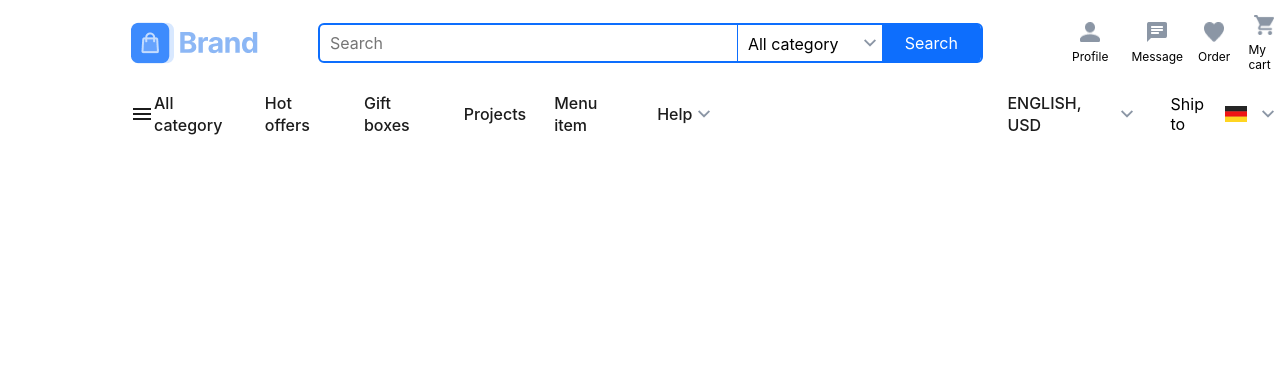
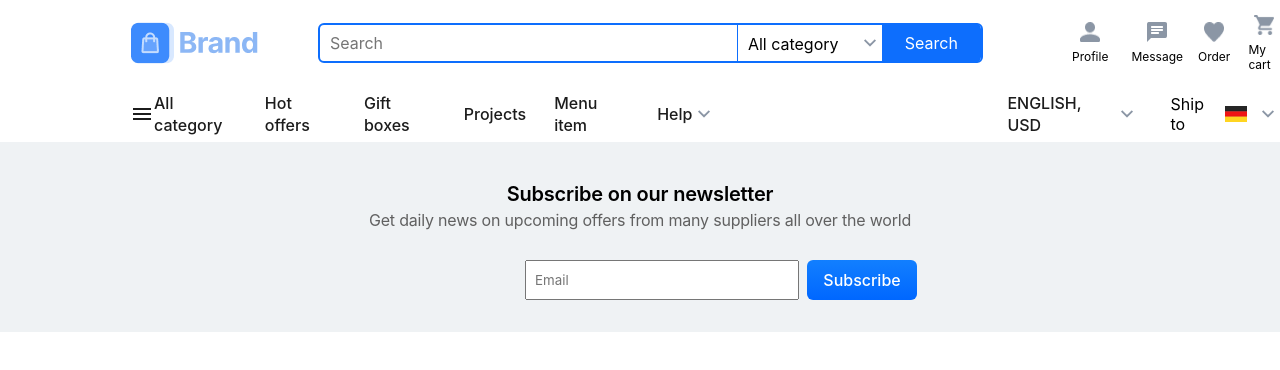
Before and after one commit to vudd95/Team2-CIJS88-MindX, a React (Create React App) app: page / in a window 1280 px wide. Shown: the top 370 px of the page. Built offline with nearby package versions, Linux system fonts and the light colour scheme.

Commit message:
subscribe component

```diff
--- a/src/components/Header/header.css
+++ b/src/components/Header/header.css
@@ -27,8 +27,7 @@ body {
 .header-logo__top {
   width: 15rem;
   height: 4.6rem;
-    background-image: url('/public/images/logo-colored.png');
-
+  background-image: url("/public/images/logo-colored.png");
 }
 
 .header-search__top {
@@ -39,8 +38,6 @@ body {
   margin-left: 46px;
   display: flex;
   align-items: center;
-
-
 }
 
 .header-search__top input {
--- /dev/null
+++ b/src/components/Subscribe/Subscribe.js
@@ -0,0 +1,18 @@
+import React from 'react'
+import '../Subscribe/subscribe.css'
+
+const Subscribe = () => {
+  return (
+    <div className='subscribe'>
+        <h2>Subscribe on our newsletter</h2>
+        <p>Get daily news on upcoming offers from many suppliers all over the world</p>
+        <div className='subscribe__action'>
+            <input placeholder='Email'></input>
+            <button>Subscribe</button>
+        </div>
+
+    </div>
+  )
+}
+
+export default Subscribe
--- /dev/null
+++ b/src/components/Subscribe/subscribe.css
@@ -0,0 +1,64 @@
+* {
+  margin: 0;
+  padding: 0;
+  box-sizing: border-box;
+}
+
+html {
+  font-size: 62.5%;
+}
+
+body {
+  font-size: 1.6rem;
+}
+
+.subscribe {
+  max-width: 144rem;
+  height: 19rem;
+  margin: 0 auto;
+  background-color: #eff2f4;
+  padding-top: 3.8rem;
+}
+
+.subscribe h2 {
+  text-align: center;
+  font-size: 2rem;
+  font-style: normal;
+  font-weight: 600;
+  line-height: 2.8rem;
+  letter-spacing: -0.2px;
+}
+
+.subscribe p {
+  text-align: center;
+  font-style: normal;
+  font-weight: 400;
+  line-height: 2.4rem;
+  letter-spacing: -0.2px;
+  color: #606060;
+}
+
+.subscribe__action {
+  display: flex;
+  margin-top: 2.8rem;
+  margin-left: 52.5rem;
+}
+
+.subscribe__action input {
+  width: 27.4rem;
+  height: 4rem;
+  padding-left: 8px;
+}
+
+.subscribe__action button {
+  width: 11rem;
+  height: 4rem;
+  background: linear-gradient(180deg, #127fff 0%, #0067ff 100%);
+  color: #fff;
+  margin-left: 8px;
+  border: none;
+  border-radius: 6px;
+  font-style: normal;
+  font-weight: 500;
+  font-size: 1.6rem;
+}
--- a/src/pages/Home/Home.js
+++ b/src/pages/Home/Home.js
@@ -1,10 +1,12 @@
 import React from 'react'
 import Header from '../../components/Header/Header'
+import Subscribe from '../../components/Subscribe/Subscribe'
 
 const Home = () => {
   return (
     <>
     <Header></Header>
+    <Subscribe></Subscribe>
     </>
   )
 }
```
Lines whose indentation alone changed are shown as unchanged.
